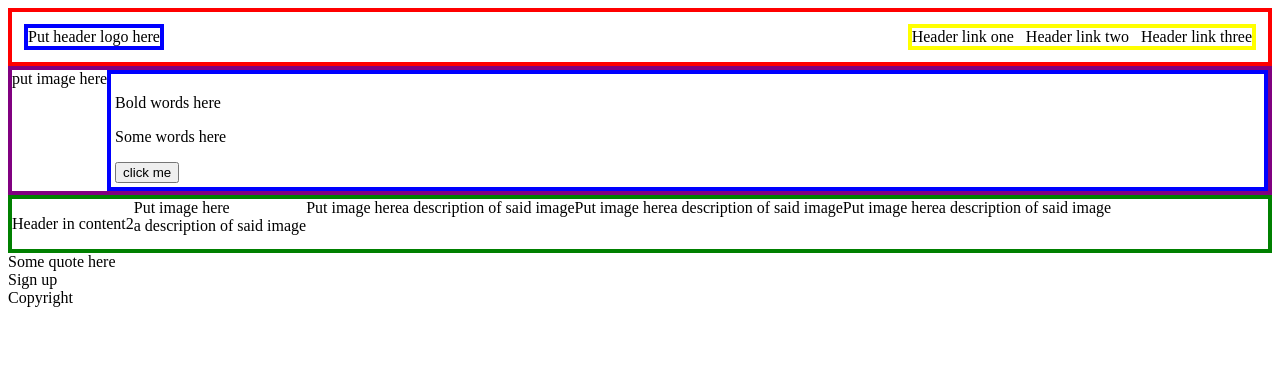
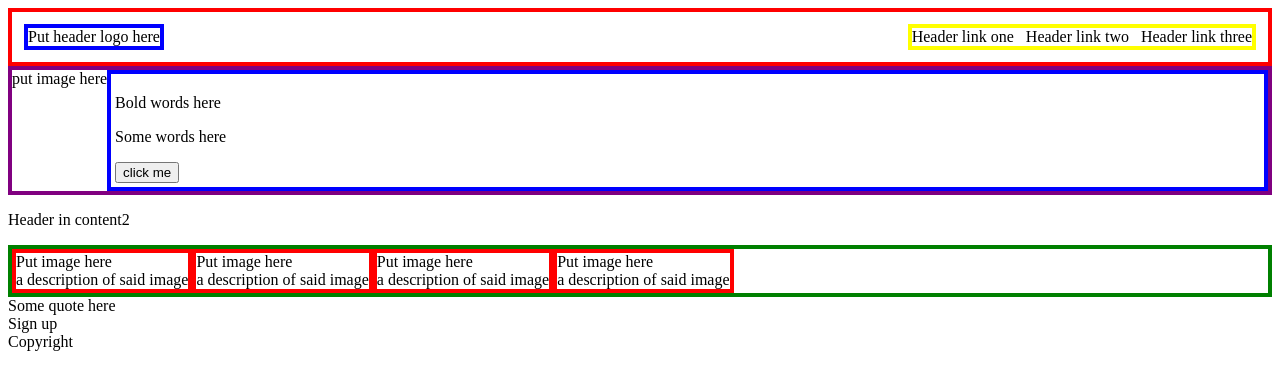
Before and after one commit to Sakurai-Kei/landing-pages, a plain HTML site: page index.html in a window 1280 px wide. Drawn offline with Linux system fonts and the light colour scheme.

Commit message:
fixes the header in content 2

```diff
--- a/index.html
+++ b/index.html
@@ -26,18 +26,24 @@
             <button>click me</button>
         </div>
     </div>
+    <p>Header in content2</p>
     <div class="content2">
-        <p>Header in content2</p>
-        <div class="img1">
+        <div class="img">
             <div class="image">Put image here</div>
             <div class="word">a description of said image</div>
         </div>
+        <div class="img">
             <div class="image">Put image here</div>
             <div class="word">a description of said image</div>
+        </div>
+        <div class="img">
             <div class="image">Put image here</div>
             <div class="word">a description of said image</div>
+        </div>
+        <div class="img">
             <div class="image">Put image here</div>
             <div class="word">a description of said image</div>
+        </div>
     </div>
     <div class="quote">Some quote here</div>
     <div class="signup">Sign up</div>
--- a/style.css
+++ b/style.css
@@ -45,6 +45,16 @@ ul {
 
 .content2 {
     display: flex;
-    align-items: flex-start;
     border: 4px solid green
 }
+
+.content2.header {
+    display: flex;
+}
+
+.content2 .img {
+    display: flex;
+    align-items: flex-start;
+    border: 4px solid red;
+    flex-direction: column;
+}
```
Lines whose indentation alone changed are shown as unchanged.
